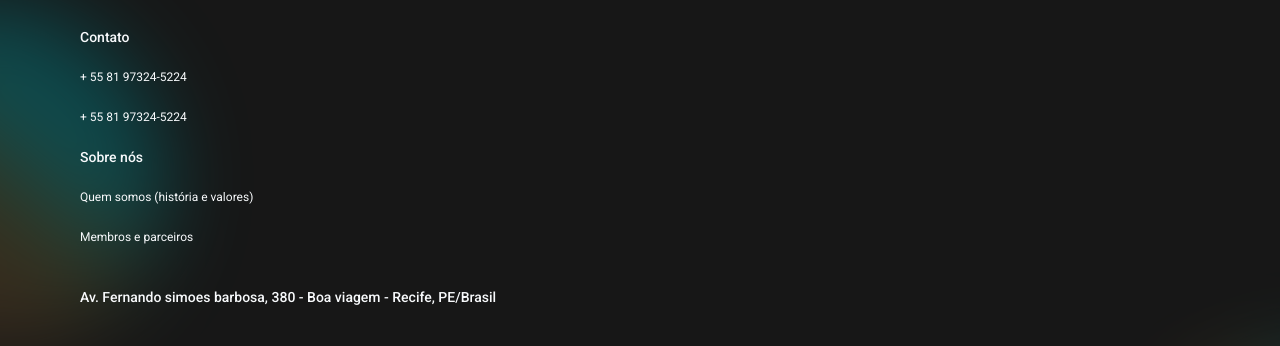
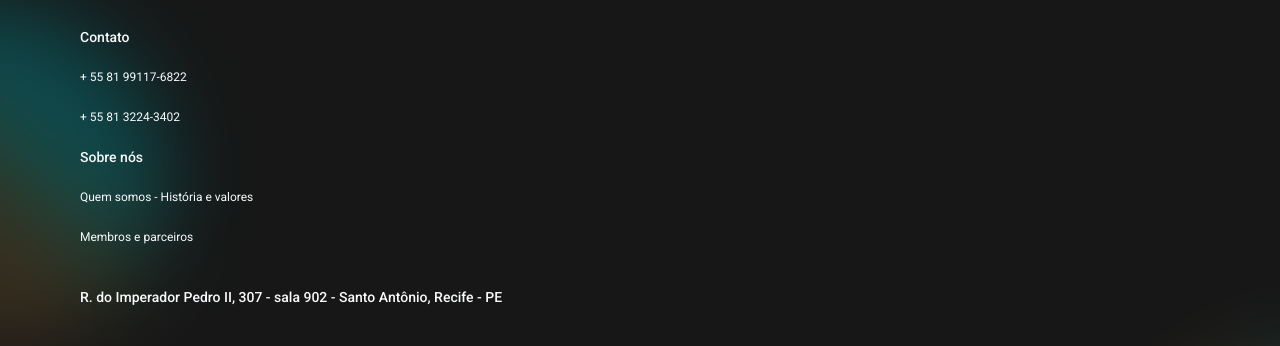
Before and after one commit to matheusmfl/lemon-tech, a Next.js app: page / in a window 1280 px wide. Shown: the part 4820-5166 px from the top of the page. Built offline with nearby package versions, Linux system fonts and the light colour scheme.

Commit message:
Update footer component

```diff
--- a/src/components/Footer.tsx
+++ b/src/components/Footer.tsx
@@ -27,10 +27,10 @@ export function Footer() {
         </span>
         <ul className="text-xs flex flex-col gap-5 text-slate-50 leading-5 font-normal">
           <li className="hover:underline">
-            <a href="/">+ 55 81 97324-5224</a>
+            <a href="/">+ 55 81 99117-6822</a>
           </li>
           <li className="hover:underline">
-            <a href="/">+ 55 81 97324-5224</a>
+            <a href="/">+ 55 81 3224-3402</a>
           </li>
         </ul>
         <span className="text-slate-50 font-medium text-sm leading-5">
@@ -38,7 +38,7 @@ export function Footer() {
         </span>
         <ul className="text-xs flex flex-col gap-5 text-slate-50 leading-5 font-normal">
           <li className="hover:underline">
-            <a href="/">Quem somos (história e valores)</a>
+            <a href="/">Quem somos - História e valores</a>
           </li>
           <li className="hover:underline">
             <a href="/">Membros e parceiros</a>
@@ -48,7 +48,7 @@ export function Footer() {
       {/* Endereço */}
 
       <span className="text-slate-50 font-medium text-sm lg:text-left leading-5 z-10 text-center hover:underline cursor-pointer">
-        Av. Fernando simoes barbosa, 380 - Boa viagem - Recife, PE/Brasil
+        R. do Imperador Pedro II, 307 - sala 902 - Santo Antônio, Recife - PE
       </span>
 
       {/* SocialMedia */}
```
